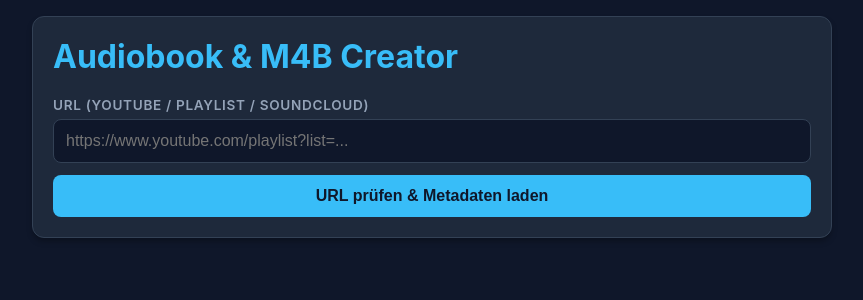
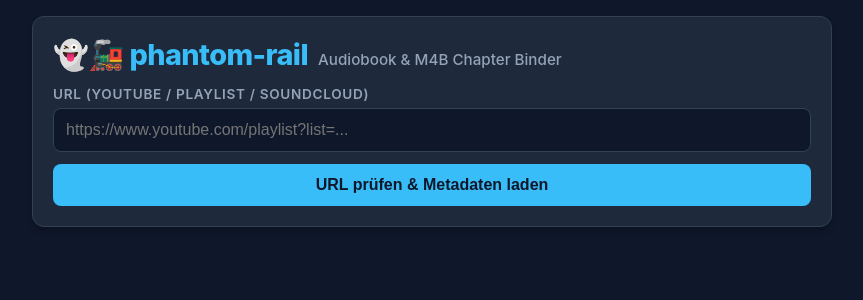
Before and after one commit to elgrande87/phantom-rail, a Python web app: template templates/index.html in a window 1280 px wide. Shown: the top 300 px of the page, without its empty margins (208-1071 px from the left). Run offline with Jinja, Linux system fonts and the light colour scheme; the template is opened without the code that fills it, so the values that code supplies are empty.

Commit message:
Update web UI branding to phantom-rail

```diff
--- a/templates/index.html
+++ b/templates/index.html
@@ -3,7 +3,7 @@
 <head>
     <meta charset="UTF-8">
     <meta name="viewport" content="width=device-width, initial-scale=1.0">
-    <title>Audiobook & M4B Creator</title>
+    <title>phantom-rail | Audiobook & M4B Creator</title>
     <style>
         :root {
             --bg-color: #0f172a;
@@ -41,6 +41,30 @@
             border-radius: 12px;
             padding: 20px;
             box-shadow: 0 4px 6px -1px rgba(0, 0, 0, 0.3);
+        }
+
+        .header-title {
+            display: flex;
+            align-items: baseline;
+            gap: 10px;
+            flex-wrap: wrap;
+            margin-bottom: 8px;
+        }
+
+        .brand-name {
+            font-size: 1.8rem;
+            font-weight: 800;
+            letter-spacing: -0.02em;
+            color: var(--primary);
+            display: flex;
+            align-items: center;
+            gap: 8px;
+        }
+
+        .brand-subtitle {
+            font-size: 0.95rem;
+            color: var(--text-muted);
+            font-weight: 500;
         }
 
         h1, h2, h3 {
@@ -242,8 +266,11 @@
 
 <div class="container">
     <div class="card">
-        <h1>Audiobook & M4B Creator</h1>
-        <div class="input-group">
+        <div class="header-title">
+            <span class="brand-name">👻🚂 phantom-rail</span>
+            <span class="brand-subtitle">Audiobook & M4B Chapter Binder</span>
+        </div>
+        <div class="input-group" style="margin-top: 14px;">
             <label for="urlInput">URL (YouTube / Playlist / SoundCloud)</label>
             <input type="url" id="urlInput" placeholder="https://www.youtube.com/playlist?list=..." required>
         </div>
```
